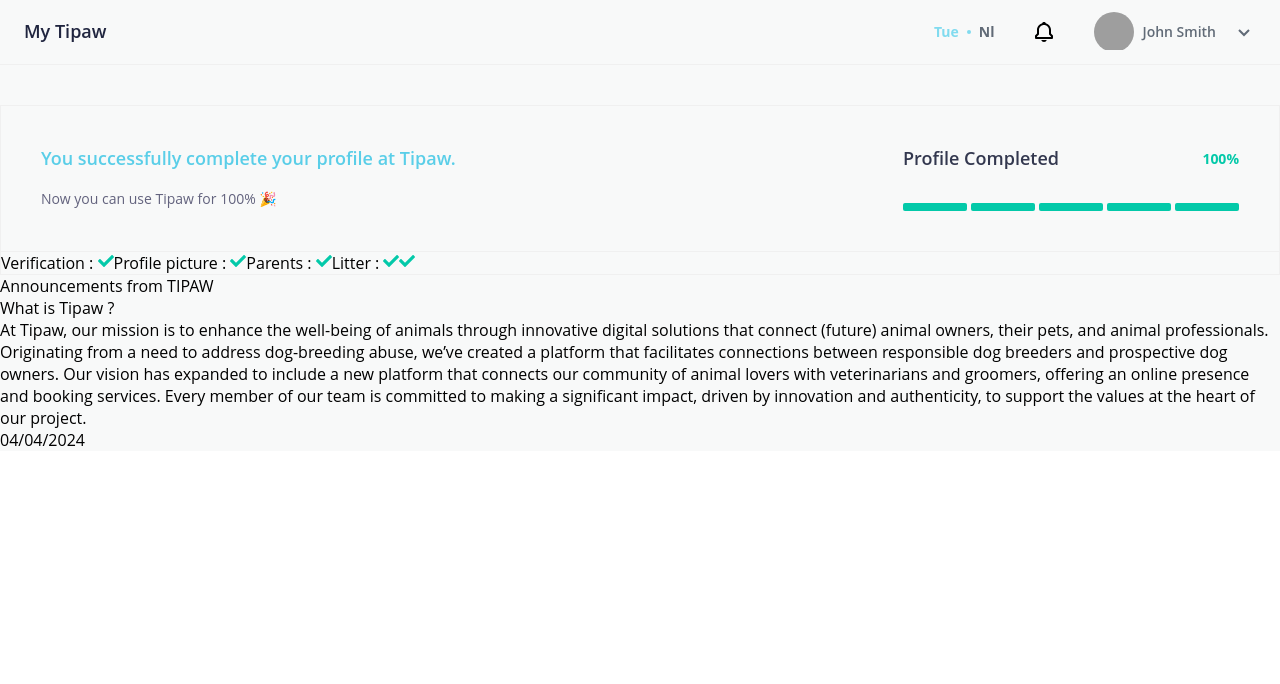
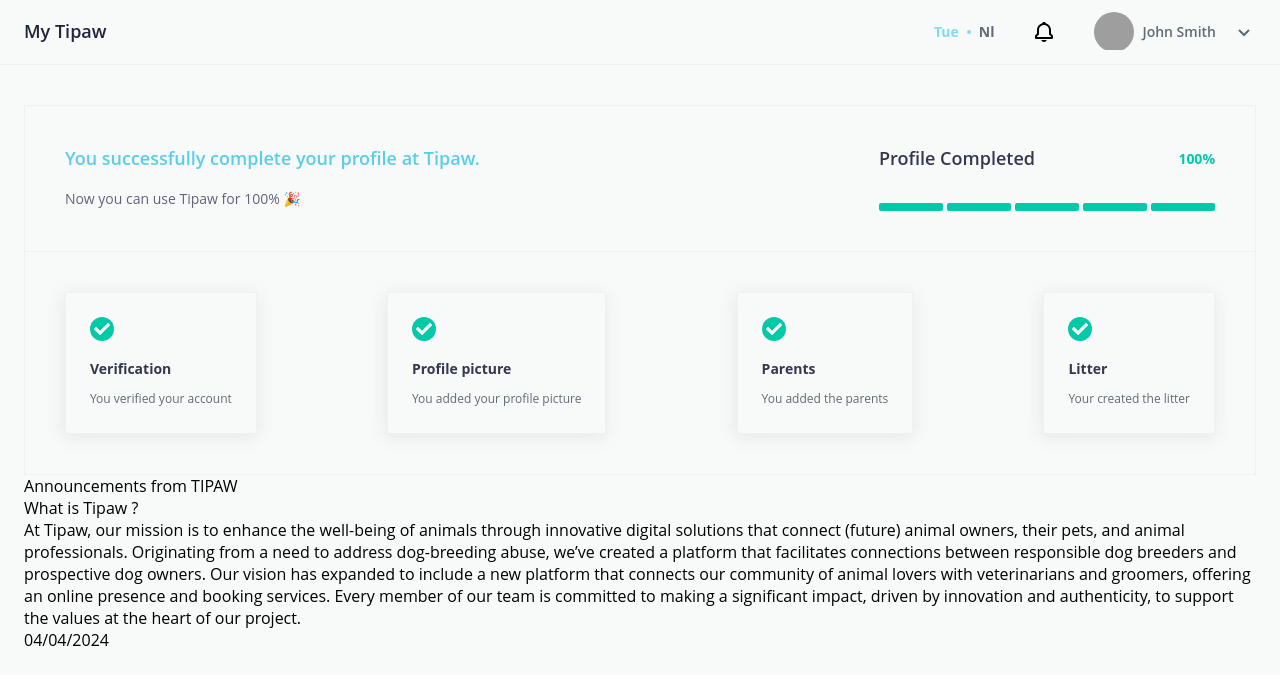
Before and after one commit to olehkl1apko/tipaw-test-task, a React (Vite) app: page / in a window 1280 px wide. Shown: the top 684 px of the page. Built offline with nearby package versions, Linux system fonts and the light colour scheme; grey boxes are pictures that could not be loaded.

Commit message:
UPDATE: hero cmp

```diff
--- a/index.html
+++ b/index.html
@@ -3,7 +3,7 @@
   <head>
     <meta charset="UTF-8" />
     <meta name="viewport" content="width=device-width, initial-scale=1.0" />
-    <title>Tipaw Tech Interview</title>
+    <title>Tipaw Test Task</title>
   </head>
   <body>
     <div id="root"></div>
--- a/src/application/theme/index.ts
+++ b/src/application/theme/index.ts
@@ -18,6 +18,7 @@
       tint: "#c5ccd6",
       shade: "#616b77",
       text: "#63637E",
+      shadow: "rgba(149, 157, 165, 0.19)",
     },
     dark: {
       default: "#707070",
--- a/src/presentation/components/Header/styled.ts
+++ b/src/presentation/components/Header/styled.ts
@@ -7,7 +7,6 @@
   align-items: center;
   border-bottom: 1px solid ${({ theme }) => theme.color.light.shadeLighter};
   padding: 12px 24px;
-  margin-bottom: 40px;
 `;
 
 export const Logo = styled.div`
--- a/src/presentation/components/Hero/Hero.tsx
+++ b/src/presentation/components/Hero/Hero.tsx
@@ -19,6 +19,17 @@
       return <Styled.ProgressBar key={index} />;
     }
   }).reverse();
+
+  const progressList = [
+    { id: 1, title: "Verification", description: "You verified your account" },
+    {
+      id: 2,
+      title: "Profile picture",
+      description: "You added your profile picture",
+    },
+    { id: 3, title: "Parents", description: "You added the parents" },
+    { id: 4, title: "Litter", description: "Your created the litter" },
+  ];
 
   return (
     <Styled.HeroWrapper>
@@ -48,21 +59,15 @@
         </Styled.ProgressWrapper>
       </Styled.CompletedWrapper>
       <Styled.ProgressContainer>
-        <Styled.ProgressItem>
-          Verification : <FaCheck color={theme.color.green.default} />
-        </Styled.ProgressItem>
-        <Styled.ProgressItem>
-          Profile picture : <FaCheck color={theme.color.green.default} />
-        </Styled.ProgressItem>
-        <Styled.ProgressItem>
-          Parents : <FaCheck color={theme.color.green.default} />
-        </Styled.ProgressItem>
-        <Styled.ProgressItem>
-          Litter : <FaCheck color={theme.color.green.default} />
-        </Styled.ProgressItem>
-        <Styled.ProgressItem>
-          <FaCheck color={theme.color.green.default} />
-        </Styled.ProgressItem>
+        {progressList.map(({ id, title, description }) => (
+          <Styled.ProgressItem key={id}>
+            <Styled.CheckWrapper>
+              <FaCheck color={theme.color.light.default} />
+            </Styled.CheckWrapper>
+            <Styled.ItemTitle>{title}</Styled.ItemTitle>
+            <Styled.ItemDescription>{description}</Styled.ItemDescription>
+          </Styled.ProgressItem>
+        ))}
       </Styled.ProgressContainer>
     </Styled.HeroWrapper>
   );
--- a/src/presentation/components/Hero/styled.ts
+++ b/src/presentation/components/Hero/styled.ts
@@ -88,11 +88,46 @@
   background-color: ${({ theme }) => theme.color.green.default};
 `;
 
-export const ProgressItem = styled.div``;
-
-export const GlobalProgress = styled.div``;
-
 export const ProgressContainer = styled.div`
   display: flex;
   flex-direction: row;
+  justify-content: space-between;
+  align-items: center;
+  padding: 40px;
 `;
+
+export const ProgressItem = styled.div`
+  display: flex;
+  flex-direction: column;
+  justify-content: space-between;
+  align-items: start;
+  padding: 24px;
+  border: 1px solid ${({ theme }) => theme.color.light.shadeLighter};
+  box-shadow: -1px 3px 16px 0 ${({ theme }) => theme.color.medium.shadow};
+`;
+
+export const CheckWrapper = styled.p`
+  width: 24px;
+  height: 24px;
+  border-radius: 50%;
+  display: flex;
+  align-items: center;
+  justify-content: center;
+  background-color: ${({ theme }) => theme.color.green.default};
+`;
+
+export const ItemTitle = styled.p`
+  font-size: 14px;
+  font-weight: 700;
+  line-height: 1.7;
+  color: ${({ theme }) => theme.color.dark.text};
+  margin-top: 16px;
+`;
+
+export const ItemDescription = styled.p`
+  font-size: 12px;
+  font-weight: 400;
+  line-height: 1.7;
+  color: ${({ theme }) => theme.color.medium.shade};
+  margin-top: 8px;
+`;
--- a/src/presentation/pages/HomePage/index.tsx
+++ b/src/presentation/pages/HomePage/index.tsx
@@ -8,8 +8,9 @@
   const { announcements } = props;
 
   return (
+    <Styled.PageContainer>
+      <Header />
       <Styled.PageWrapper>
-      <Header />
         <Hero />
         <Styled.AnnouncementsContainer>
           Announcements from TIPAW
@@ -22,5 +23,6 @@
           ))}
         </Styled.AnnouncementsContainer>
       </Styled.PageWrapper>
+    </Styled.PageContainer>
   );
 };
--- a/src/presentation/pages/HomePage/styled.ts
+++ b/src/presentation/pages/HomePage/styled.ts
@@ -1,10 +1,14 @@
 import styled from "@emotion/styled";
+
+export const PageContainer = styled.div`
+  font-family: ${({ theme }) => theme.font.default};
+  background-color: ${({ theme }) => theme.color.light.bg};
+`;
 
 export const PageWrapper = styled.div`
   display: flex;
   flex-direction: column;
-  font-family: ${({ theme }) => theme.font.default};
-  background-color: ${({ theme }) => theme.color.light.bg};
+  padding: 40px 24px 24px 24px;
 `;
 
 export const AnnouncementsContainer = styled.div`
```
Lines whose indentation alone changed are shown as unchanged.
